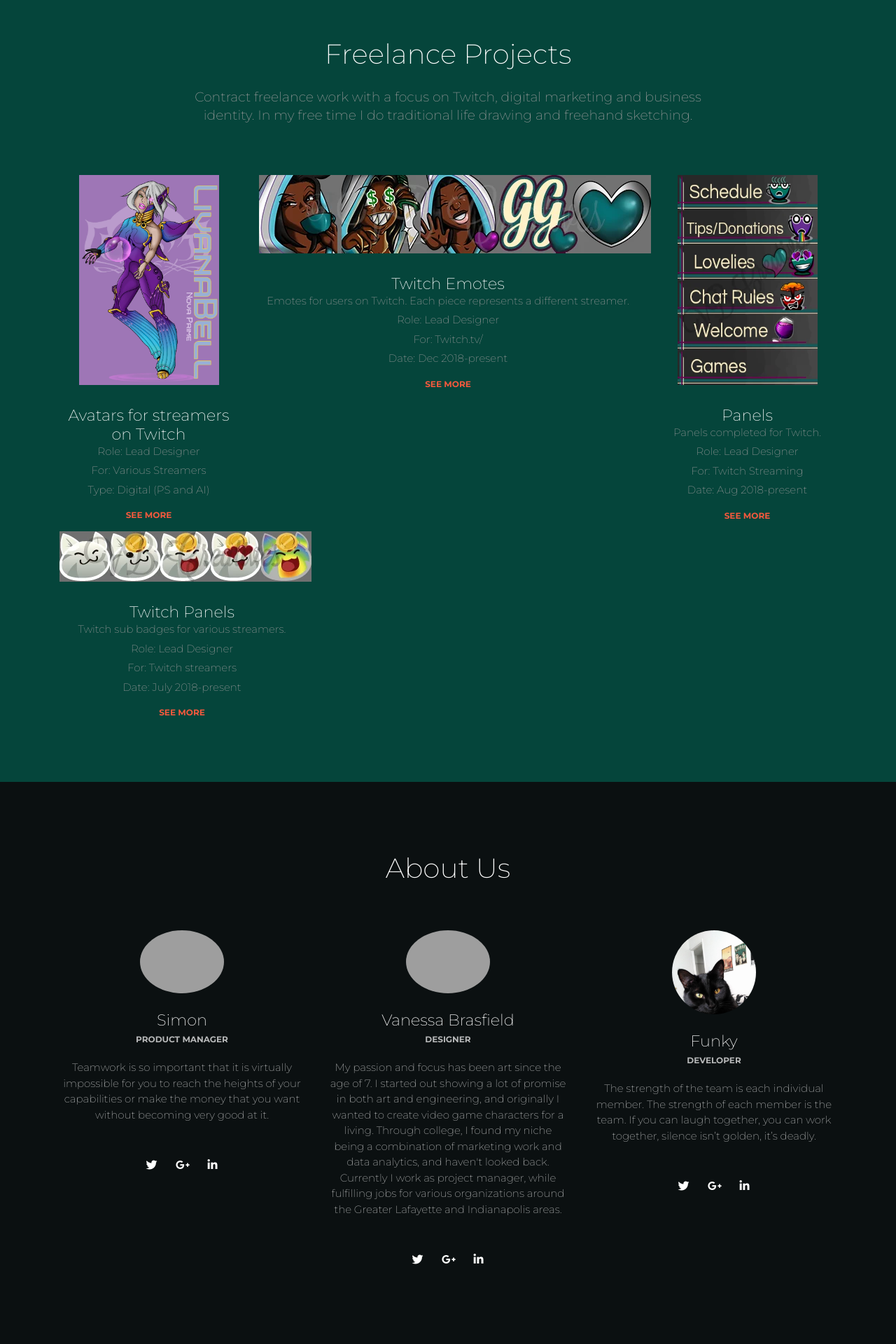
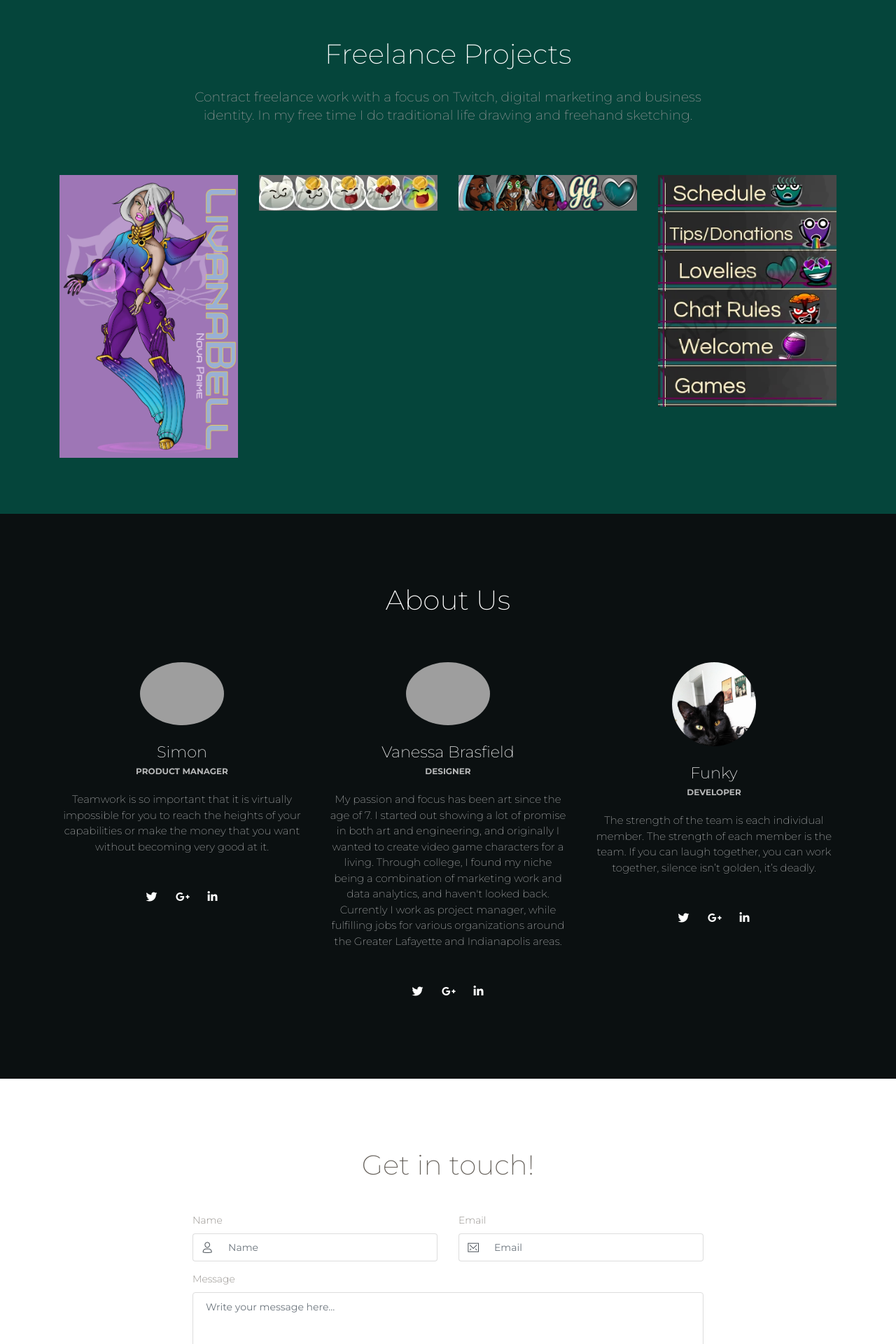
Before and after one commit to gogpaulie/vanessa-brasfield, a PHP site: page / in a window 1280 px wide. Shown: the part 936-2856 px from the top of the page at 70% size. Run offline with PHP 8.4, Linux system fonts and the light colour scheme; some libraries are stand-ins or nearby versions; grey boxes are pictures that could not be loaded.

Commit message:
added gallery carousel

```diff
--- a/index.html
+++ b/index.html
@@ -79,6 +79,9 @@
 	      </div>
 	    </div>
     </div>
+
+    <!-- PROJECT HEADER -->
+
   	<div id="projects" class="main">
 	    <div id="projects" class="section text-center projects-section">
 	      <div class="container">
@@ -92,69 +95,76 @@
 	        </div>
 	        <br/>
           <br/>
-	        <div class="row">
-	          <div class="col-md-3">
-	            <div class="info">
-	              <div class="icon icon-danger">
-	                <img class="gallery-image" src="./assets/img/projects/avatars/1.webp">
+
+          <!-- PROJECT GALLERY -->
+
+
+          <div class="row" id="gallery" data-toggle="modal" data-target="#exampleModal">
+            <div class="col-12 col-sm-6 col-lg-3">
+              <img class="w-100" src="./assets/img/projects/avatars/1.webp" data-target="#carouselExample" data-slide-to="0">
             </div>
-	              <div class="description">
-	                <h4 class="info-title">Avatars for streamers on Twitch</h4>
-	                <p class="description">Role: Lead Designer</p>
-	                <p class="description">For: Various Streamers</p>
-	                <p class="description">Type: Digital (PS and AI)</p>
-	                <a href="javascript:;" class="btn btn-link btn-danger">See more</a>
+            <div class="col-12 col-sm-6 col-lg-3">
+              <img class="w-100" src="./assets/img/projects/badges/1.webp" data-target="#carouselExample" data-slide-to="1">
+            </div>
+            <div class="col-12 col-sm-6 col-lg-3">
+              <img class="w-100" src="./assets/img/projects/emotes/1.webp" data-target="#carouselExample" data-slide-to="2">
+            </div>
+            <div class="col-12 col-sm-6 col-lg-3">
+              <img class="w-100" src="./assets/img/projects/panels/1.webp" data-target="#carouselExample" data-slide-to="3">
             </div>
           </div>
+
+          <!--Modal-->
+
+          <div class="modal fade" id="exampleModal" tabindex="-1" role="dialog" aria-hidden="true">
+            <div class="modal-dialog" role="document">
+              <div class="modal-content">
+                <div class="modal-header">
+                  <button type="button" class="close" data-dismiss="modal" aria-label="Close">
+                    <span aria-hidden="true">×</span>
+                  </button>
                 </div>
-	          <div class="col-md-6">
-	            <div class="info">
-	              <div class="icon icon-danger">
-	                <img  src="./assets/img/projects/emotes/1.webp">
+                <div class="modal-body">
+
+                <!-- Carousel markup: https://getbootstrap.com/docs/4.4/components/carousel/ -->
+                <div id="carouselExample" class="carousel slide" data-ride="carousel">
+                    <div class="carousel-inner">
+                      <div class="carousel-item active">
+                        <img class="d-block w-100" src="./assets/img/projects/avatars/1.webp">
                       </div>
-	              <div class="description">
-	                <h4 class="info-title">Twitch Emotes</h4>
-	                <p>Emotes for users on Twitch. Each piece represents a different streamer.</p>
-	                <p>Role: Lead Designer</p>
-	                <p>For: Twitch.tv/</p>
-	                <p>Date: Dec 2018-present</p>
-	                <a href="javascript:;" class="btn btn-link btn-danger">See more</a>
+                      <div class="carousel-item">
+                        <img class="d-block w-100" src="./assets/img/projects/badges/1.webp">
+                      </div>
+                      <div class="carousel-item">
+                        <img class="d-block w-100" src="./assets/img/projects/emotes/1.webp">
+                      </div>
+                      <div class="carousel-item">
+                        <img class="d-block w-100" src="./assets/img/projects/panels/1.webp">
                       </div>
                     </div>
-	          </div>
-	          <div class="col-md-3">
-	            <div class="info">
-	              <div class="icon icon-danger">
-	                <img class="gallery-image" src="./assets/img/projects/panels/1.webp">
-	              </div>
-	              <div class="description">
-	                <h4 class="info-title">Panels</h4>
-	                <p>Panels completed for Twitch.</p>
-	                <p>Role: Lead Designer</p>
-	                <p>For: Twitch Streaming</p>
-	                <p>Date: Aug 2018-present</p>
-	                <a href="javascript:;" class="btn btn-link btn-danger">See more</a>
+                    <a class="carousel-control-prev" href="#carouselExample" role="button" data-slide="prev">
+                      <span class="carousel-control-prev-icon" aria-hidden="true"></span>
+                      <span class="sr-only">Previous</span>
+                    </a>
+                    <a class="carousel-control-next" href="#carouselExample" role="button" data-slide="next">
+                      <span class="carousel-control-next-icon" aria-hidden="true"></span>
+                      <span class="sr-only">Next</span>
+                    </a>
                   </div>
                 </div>
-	          </div>
-	          <div class="col-md-4">
-	            <div class="info">
-	              <div class="icon icon-danger">
-	                <img  src="./assets/img/projects/badges/1.webp">
-	              </div>
-	              <div class="description">
-	                <h4 class="info-title">Twitch Panels</h4>
-	                <p>Twitch sub badges for various streamers.</p>
-	                <p>Role: Lead Designer</p>
-	                <p>For: Twitch streamers</p>
-	                <p>Date: July 2018-present</p>
-	                <a href="javascript:;" class="btn btn-link btn-danger">See more</a>
+
+                <div class="modal-footer">
+                  <button type="button" class="btn btn-secondary" data-dismiss="modal">Close</button>
                 </div>
               </div>
             </div>
           </div>
+
 	      </div>
     </div>
+
+    <!--ABOUT SECTION -->
+
     <div id="about" class="section section-dark text-center">
       <div class="container">
         <h2 class="title">About Us</h2>
--- a/style.css
+++ b/style.css
@@ -15,6 +15,7 @@ body {
 	width: 200px;
 }
 
+
 .projects-section {
 	background-color: #05453B;
 	padding-top: 160px;
```
Lines whose indentation alone changed are shown as unchanged.
